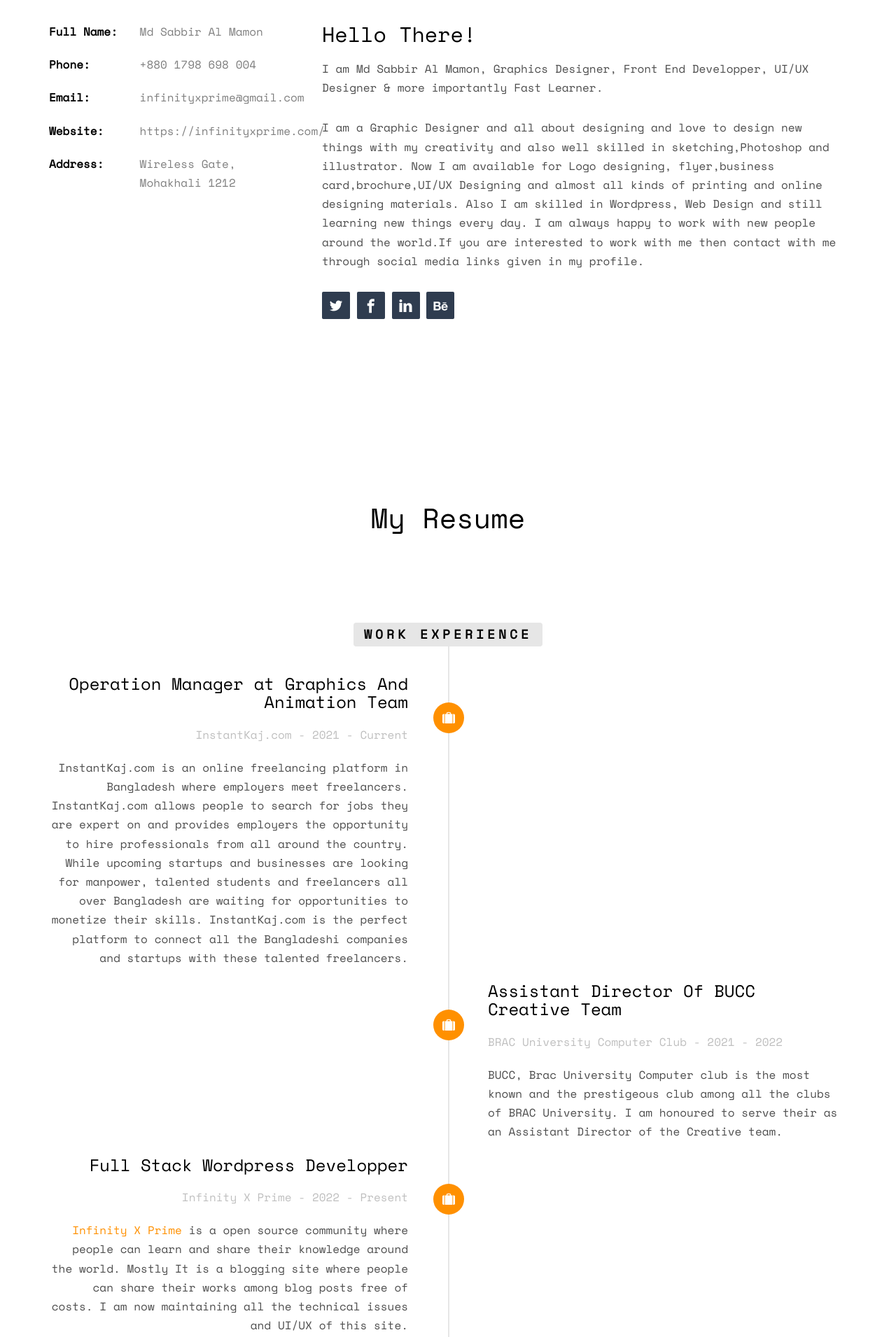
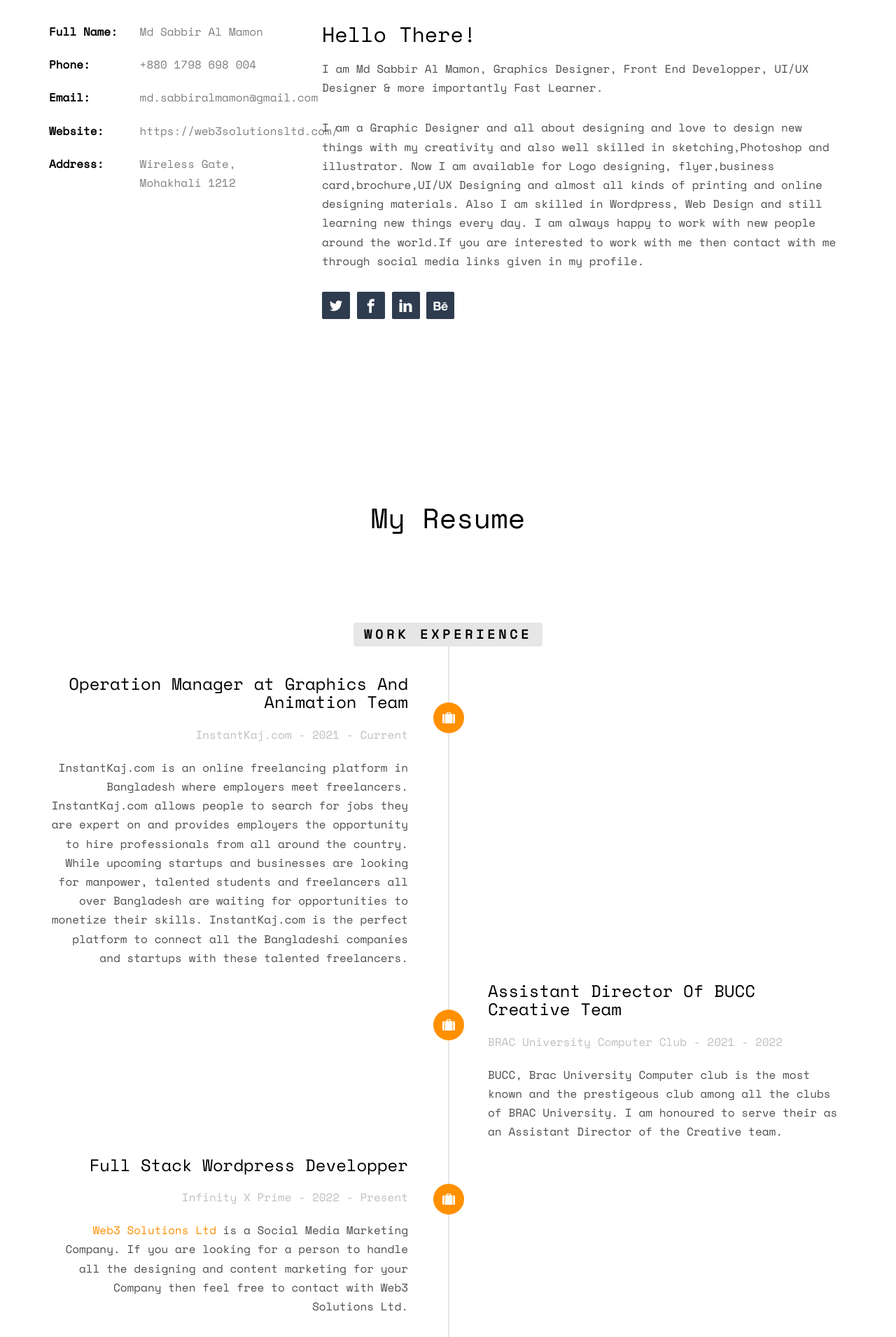
Before and after one commit to mdsabbiralmamon/OnlineCV, a plain HTML site: page index.html in a window 1280 px wide. Shown: the part 1040-2951 px from the top of the page at 70% size. Drawn offline with nearby package versions, Linux system fonts and the light colour scheme; some packages are replaced by stand-ins of ours; no server answers; files whose address does not match are found by name.

Commit message:
Updated Links and Information

```diff
--- a/index.html
+++ b/index.html
@@ -14,10 +14,10 @@
 
 	DESIGNED & DEVELOPED by mdsabbiralmamon
 
-	Website: 		https://infinityxprime.com/
-	Email: 			infinityxprime@gmail.com
+	Website: 		https://web3solutionsltd.com/
+	Email: 			md.sabbiralmamon@gmail.com
 	Twitter: 		http://twitter.com/mdsabbiralmamon
-	Facebook: 		https://www.facebook.com/faketetrasam
+	Facebook: 		https://www.facebook.com/mdsabb1ralmamon/
 
 	//////////////////////////////////////////////////////
 	 -->
@@ -73,7 +73,7 @@
 							<p>
 								<ul class="fh5co-social-icons">
 									<li><a href="http://twitter.com/mdsabbiralmamon"><i class="icon-twitter2"></i></a></li>
-									<li><a href="http://facebook.com/faketetrasam"><i class="icon-facebook2"></i></a></li>
+									<li><a href="http://facebook.com/md.sabb1ralmamon"><i class="icon-facebook2"></i></a></li>
 									<li><a href="https://www.linkedin.com/in/mdsabbiralmamon/"><i class="icon-linkedin2"></i></a></li>
 									<li><a href="https://www.behance.net/sabbiralmamon"><i class="icon-behance2"></i></a></li>
 								</ul>
@@ -97,8 +97,8 @@
 					<ul class="info">
 						<li><span class="first-block">Full Name:</span><span class="second-block">Md Sabbir Al Mamon</span></li>
 						<li><span class="first-block">Phone:</span><span class="second-block">+880 1798 698 004</span></li>
-						<li><span class="first-block">Email:</span><span class="second-block">infinityxprime@gmail.com</span></li>
-						<li><span class="first-block">Website:</span><span class="second-block">https://infinityxprime.com/</span></li>
+						<li><span class="first-block">Email:</span><span class="second-block">md.sabbiralmamon@gmail.com</span></li>
+						<li><span class="first-block">Website:</span><span class="second-block">https://web3solutionsltd.com/</span></li>
 						<li><span class="first-block">Address:</span><span class="second-block">Wireless Gate, Mohakhali 1212</span></li>
 					</ul>
 				</div>
@@ -109,7 +109,7 @@
 					<p>
 						<ul class="fh5co-social-icons">
 							<li><a href="http://twitter.com/mdsabbiralmamon"><i class="icon-twitter2"></i></a></li>
-							<li><a href="http://facebook.com/faketetrasam"><i class="icon-facebook3"></i></a></li>
+							<li><a href="http://facebook.com/md.sabb1ralmamon"><i class="icon-facebook3"></i></a></li>
 							<li><a href="https://www.linkedin.com/in/mdsabbiralmamon/"><i class="icon-linkedin2"></i></a></li>
 							<li><a href="https://www.behance.net/sabbiralmamon"><i class="icon-behance2"></i></a></li>
 						</ul>
@@ -164,7 +164,7 @@
 									<span class="company">Infinity X Prime - 2022 - Present</span>
 								</div>
 								<div class="timeline-body">
-									<p><a href ="https://infinityxprime.com/">Infinity X Prime</a> is a open source community where people can learn and share their knowledge around the world. Mostly It is a blogging site where people can share their works among blog posts free of costs. I am now maintaining all the technical issues and UI/UX of this site.</p>
+									<p><a href ="https://web3solutionsltd.com/">Web3 Solutions Ltd</a> is a Social Media Marketing Company. If you are looking for a person to handle all the designing and content marketing for your Company then feel free to contact with Web3 Solutions Ltd.</p>
 								</div>
 							</div>
 						</li>
@@ -474,9 +474,9 @@
 					</a>
 				</div>
 				<div class="col-md-3 text-center col-padding animate-box">
-					<a href="https://infinityxprime.com/" class="work" style="background-image: url(images/infinityxprime.png);">
+					<a href="https://web3solutionsltd.com/" class="work" style="background-image: url(images/web3solutionsltd.png);">
 						<div class="desc">
-							<h3>infinityXprime.com</h3>
+							<h3>Web3SolutionsLtd.com</h3>
 							<span>Website</span>
 						</div>
 					</a>
```
Also changed, not shown: images/mdsabbiralmamon.JPG (added), images/mdsabbiralmamonOld.png (renamed from images/mdsabbiralmamon.png), images/web3solutionsltd.png (added).
